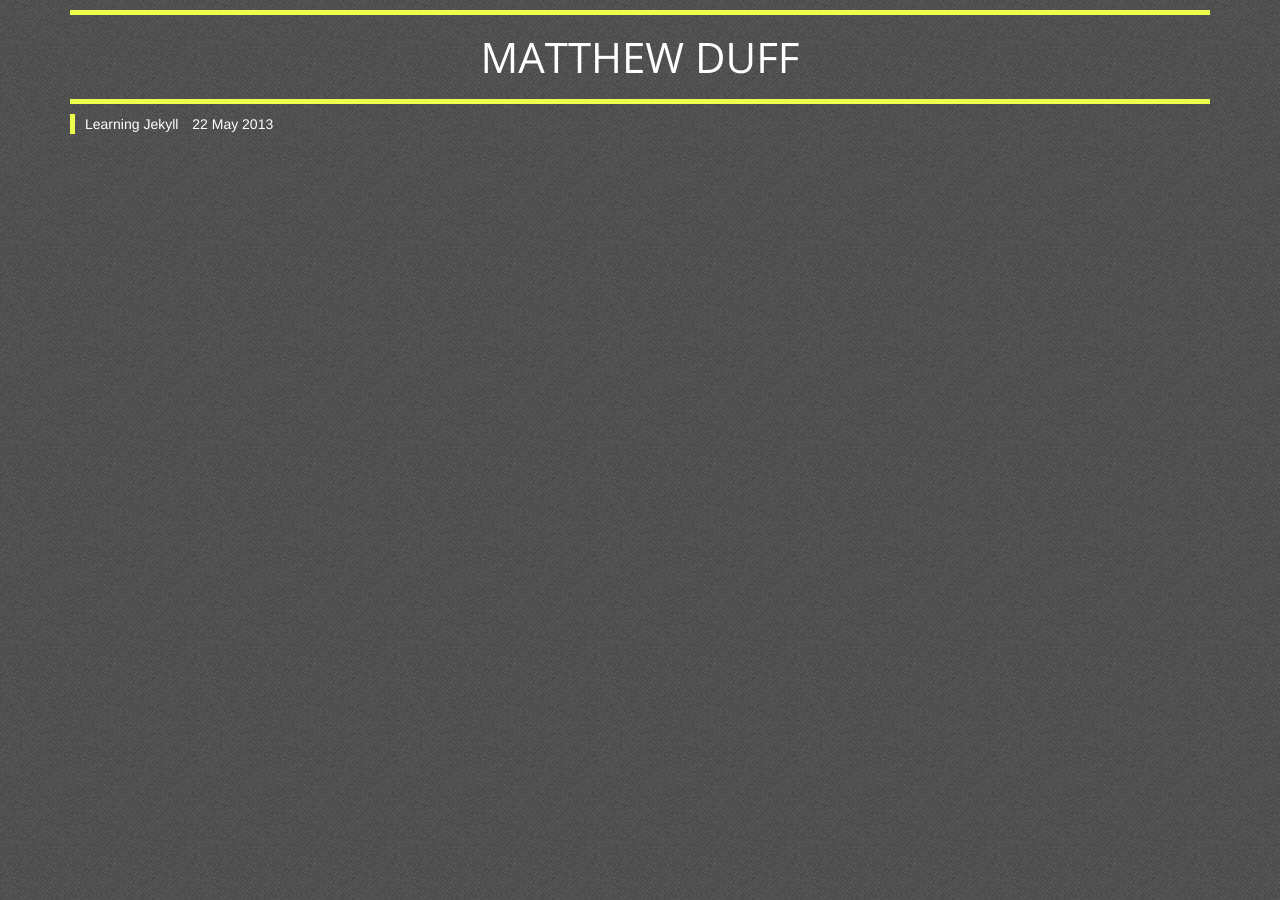
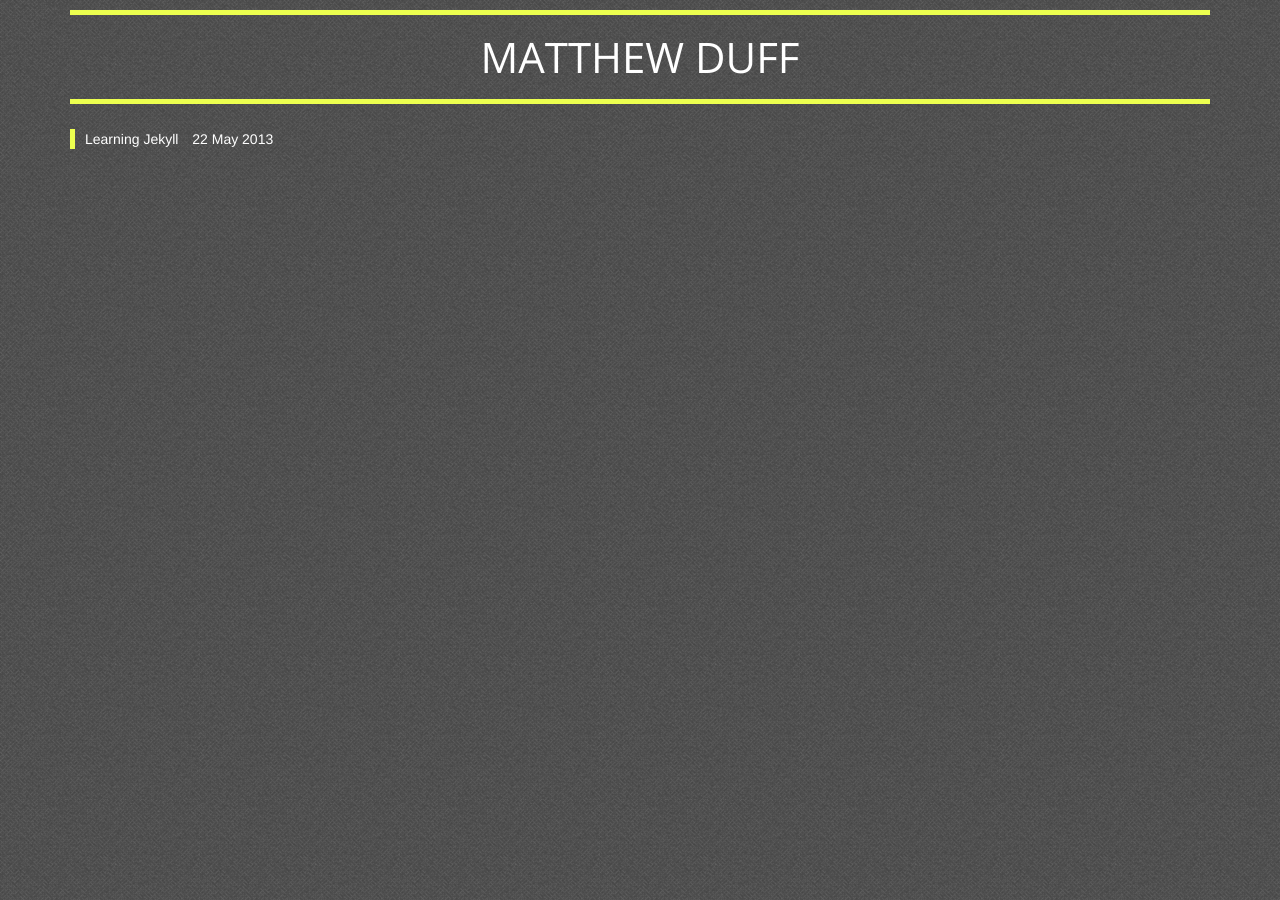
Before and after one commit to Hunta01/mattcantstop.github.io, a Jekyll site: the page built from index.html, in a window 1280 px wide. Built offline with Jekyll 4.4.1, drawn with Linux system fonts in a browser that asks for light colours.

Commit message:
larger to margin for post section

```diff
--- a/css/custom.css
+++ b/css/custom.css
@@ -30,7 +30,7 @@ body {
 
 .post {
   border-left: 5px solid #ecff4f;
-  margin-top: 5px;
+  margin-top: 25px;
 }
 
 .post li a, li a:visited {
```
